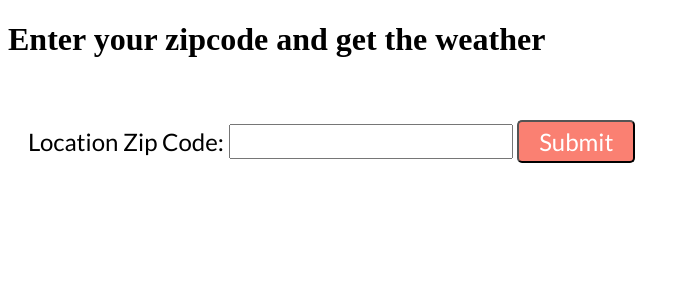
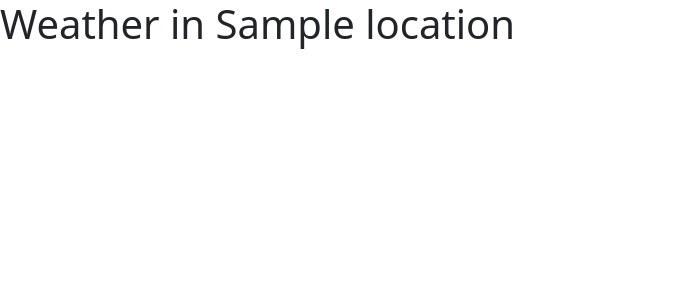
Before and after one commit to sierrataylor/weather-app, a Flask app: page / in a window 1280 px wide. Shown: the top 300 px of the page, without its empty margins (0-697 px from the left). Run offline with Flask 2, Linux system fonts and the light colour scheme; a database or web service that is not in the repository returns one stand-in record (values such as "Sample title"); data that the repository does not hold is empty.

Commit message:
Updated to make more efficient

```diff
--- a/app.py
+++ b/app.py
@@ -1,33 +1,27 @@
 from flask import Flask, render_template, request
+import socket
 import requests
-import configparser
+#import configparser
 
 app = Flask(__name__)
 
+api = '3a152a1afe50c56cf61fef12cd96ea2f'
+ip = requests.get('https://api.ipify.org').text
+params = {
+    'access_key': api,
+    'query': ip,
+    'units': 'f'
+}
+
 @app.route("/")
-def home():
-    return render_template("home.html")
-
-@app.route("/weather", methods=["GET", "POST"])
-def render_weather_page():
-    zip_code = request.form['zipCode']
-    api = get_api()
-    data = get_weather_results(zip_code, api)
-    temp = "{0:.2f}".format(data["main"]["temp"])
-    feels_like = "{0:.2f}".format(data["main"]["feels_like"])
-    weather = data["weather"][0]["main"]
-    location = data["name"]
-    return render_template("weather.html", location=location, temp=temp, weather=weather, feels_like=feels_like)
-
-def get_api():
-    config = configparser.ConfigParser()
-    config.read("config.ini")
-    return config['openweathermap']['api']
-
-def get_weather_results(zip_code, api):
-    url = "https://api.openweathermap.org/data/2.5/weather?zip={}&units=imperial&appid={}".format(zip_code, api)
-    r = requests.get(url)
-    return r.json()
+def weather():
+    api_result = requests.get('http://api.weatherstack.com/current', params)
+    json_response = api_result.json()
+    print(json_response)
+    print()
+    location = str(json_response['location']['name'])
+    print(json_response['location']['name']+','+json_response['location']['region'])
+    return render_template('weather.html', location=location)
 
 if __name__ == "__main__":
 	app.run(debug=True)
--- a/config.ini
+++ /dev/null
@@ -1,2 +0,0 @@
-[openweathermap]
-api = ********************************
--- a/static/styles/style.css
+++ /dev/null
@@ -1,44 +0,0 @@
-h2 {
-    font-family: 'Lato', sans-serif;
-    font-size: 24px;
-    padding-left: 20px;
-}
-
-#weatherForm {
-    font-family: 'Lato', sans-serif;
-    font-size: 24px;
-    padding: 20px;
-}
-
-#weatherInput {
-    font-family: 'Lato', sans-serif;
-    font-size: 24px;
-}
-
-#weatherSubmit {
-    font-family: 'Lato', sans-serif;
-    font-size: 24px;
-    color: white;
-    background-color: salmon;
-    padding: 5px 20px;
-    border-radius: 5px;
-    margin-top: 20px;
-}
-
-#weatherSubmit:hover {
-    cursor: pointer;
-}
-
-#backButton{
-    font-family: 'Lato', sans-serif;
-    font-size: 24px;
-    color: salmon;
-    background-color: white;
-    padding: 5px 20px;
-    border-radius: 5px;
-    margin-top: 20px;
-}
-
-#backButton:hover {
-    cursor: pointer;
-}
--- a/templates/home.html
+++ /dev/null
@@ -1,20 +0,0 @@
-<!DOCTYPE html>
-<html lang="en">
-
-<head>
-    <meta charset="UTF-8">
-    <meta name="viewport" content="width=device-width, initial-scale=1.0">
-    <title>Get the Weather</title>
-    <link href="https://fonts.googleapis.com/css2?family=Lato:wght@400;700&display=swap" rel="stylesheet">
-    <link rel="stylesheet" href="static/styles/style.css">
-</head>
-
-<body>
-    <h1>Enter your zipcode and get the weather</h1>
-    <form action="/weather" method="post" id="weatherForm">
-        Location Zip Code: <input type="text" name="zipCode" id="weatherInput">
-        <button type="submit" id="weatherSubmit">Submit</button>
-    </form>
-</body>
-
-</html>
--- a/templates/weather.html
+++ b/templates/weather.html
@@ -6,11 +6,20 @@
     <meta name="viewport" content="width=device-width, initial-scale=1.0">
     <title>Weather Report</title>
     <link href="https://fonts.googleapis.com/css2?family=Lato:wght@400;700&display=swap" rel="stylesheet">
+    <link
+      href="https://cdn.jsdelivr.net/npm/bootstrap@5.0.2/dist/css/bootstrap.min.css"
+      rel="stylesheet"
+      integrity="sha384-EVSTQN3/azprG1Anm3QDgpJLIm9Nao0Yz1ztcQTwFspd3yD65VohhpuuCOmLASjC"
+      crossorigin="anonymous"
+    />
     <link rel="stylesheet" href="static/styles/style.css">
 </head>
 
 <body>
     <div id="weatherResults">
+        <h1>Weather in {{ location }}</h1>
+    </div>
+    <!-- <div id="weatherResults">
         <h1>Weather in {{ location }}</h1>
         <h2>Temperature: {{ temp }}° F</h2>
         <h3>Feels like: {{ feels_like }}° F</h3>
@@ -18,7 +27,7 @@
     </div>
     <form action="/" method="get" >
         <button type="submit" id="backButton">Go back</button>
-    </form>
+    </form> -->
 </body>
 
 </html>
```
